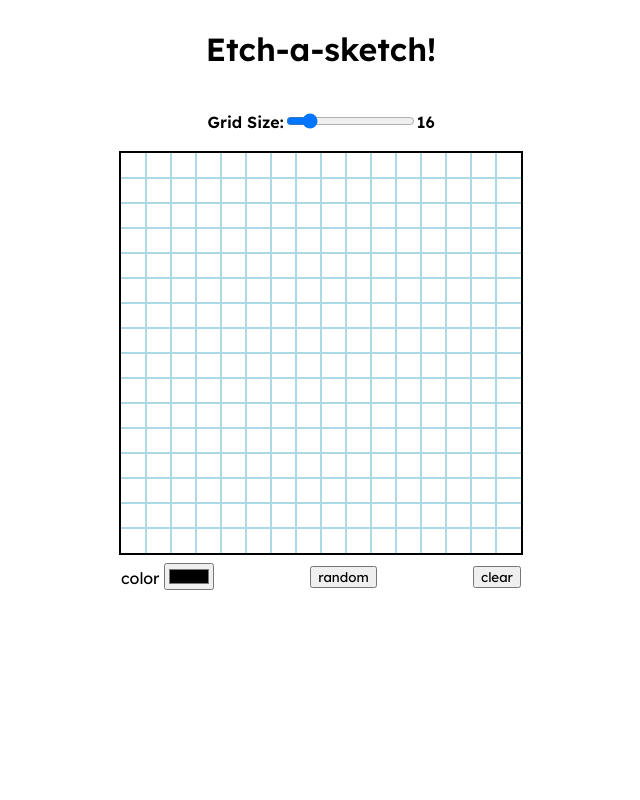
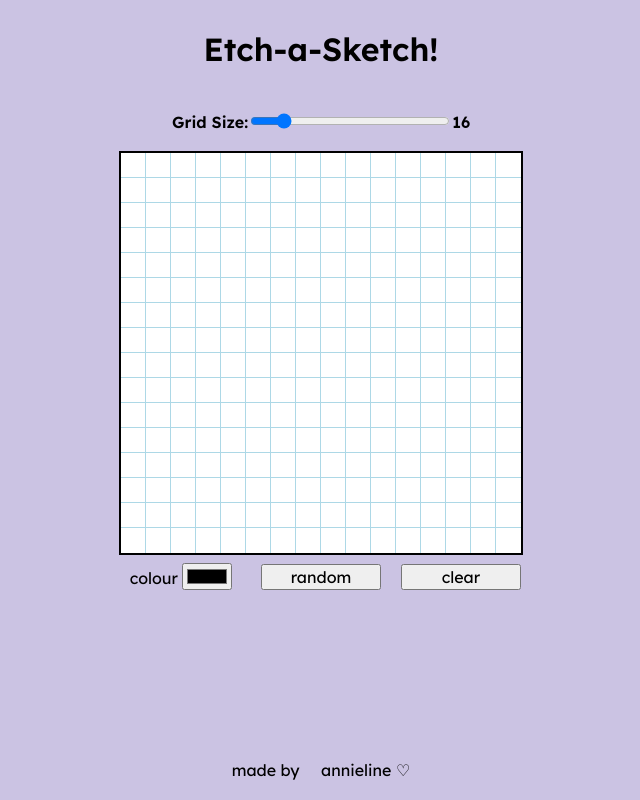
Before and after one commit to annieline/etch-a-sketch, a plain HTML site: page index.html in a window 1280 px wide. Shown: the whole page, without its empty margins (319-959 px from the left). Drawn offline with Linux system fonts and the light colour scheme.

Commit message:
Added a footer with link to github.

```diff
--- a/index.html
+++ b/index.html
@@ -6,11 +6,12 @@
     <title>Etch-a-Sketch!</title>
     <meta name='viewport' content='width=device-width, initial-scale=1'>
     <link rel='stylesheet' href='style.css'/>
+    <link rel="stylesheet" href="https://cdnjs.cloudflare.com/ajax/libs/font-awesome/6.5.1/css/brands.min.css" integrity="sha512-8RxmFOVaKQe/xtg6lbscU9DU0IRhURWEuiI0tXevv+lXbAHfkpamD4VKFQRto9WgfOJDwOZ74c/s9Yesv3VvIQ==" crossorigin="anonymous" referrerpolicy="no-referrer" />
     <link rel="shortcut icon" href="">
     <script src="main.js" defer></script>
 </head>
 <body>
-    <div class="title"><h1>Etch-a-sketch!</h1></div>
+    <div class="title"><h1>Etch-a-Sketch!</h1></div>
     <div class="gridslider">
         <h4>Grid Size: </h4>
         <div class="slidercontainer">
@@ -21,11 +22,14 @@
     <div id="grid"></div>
     <div class="btns">
         <div>
-        <label for ="color-wheel">color</label>
+        <label for ="color-wheel">colour</label>
         <input type= "color" id="color-wheel" name="color-wheel" value='#000000'>
         </div>
         <button class="btn" id="random">random</button>
         <button class="btn" id="clear">clear</button>
     </div>
+    <div class = "footer">
+        made by <i class="fa-brands fa-github"></i> <a href="https://github.com/annieline" class="link">annieline</a> ♡
+    </div>
 </body>
 </html>
--- a/main.js
+++ b/main.js
@@ -64,11 +64,8 @@ function buttonPressed(){
     randomColor = 'enabled';
   }
   // 'Clears' the canvas if pressed, sets background colour for each pixel to white.
-  else if (this.id == 'clear'){
+  if (this.id == 'clear'){
     const pixel = document.querySelectorAll(".col");
     pixel.forEach(pixel => pixel.style.backgroundColor='white');
   }
-  else{
-    return;
-  }
 }
--- a/style.css
+++ b/style.css
@@ -9,11 +9,17 @@ body {
     text-align: center;
     align-items: center;
     flex-direction: column;
+    background-color: #CBC3E3;
 }
 
 .gridslider{
     display: flex;
     align-items: center;
+    justify-content: space-between;
+}
+
+.slider{
+    width: 200px;
 }
 
 #grid{
@@ -35,6 +41,7 @@ body {
 .col{
     flex: 1;
     outline: 1px solid lightblue;
+    background-color: white;
     aspect-ratio: 1/1;
 }
 
@@ -46,3 +53,20 @@ body {
     padding: 10px 0px;
     width: 50vh;
 }
+
+.btns>*{
+    width: 15vh;
+    font-size: 16px;
+}
+
+.footer {
+    position: absolute;
+    bottom: 0;
+    width: 100%;
+    height: 2.5rem;
+}
+
+a{
+    color: black;
+    text-decoration: none;
+}
```
